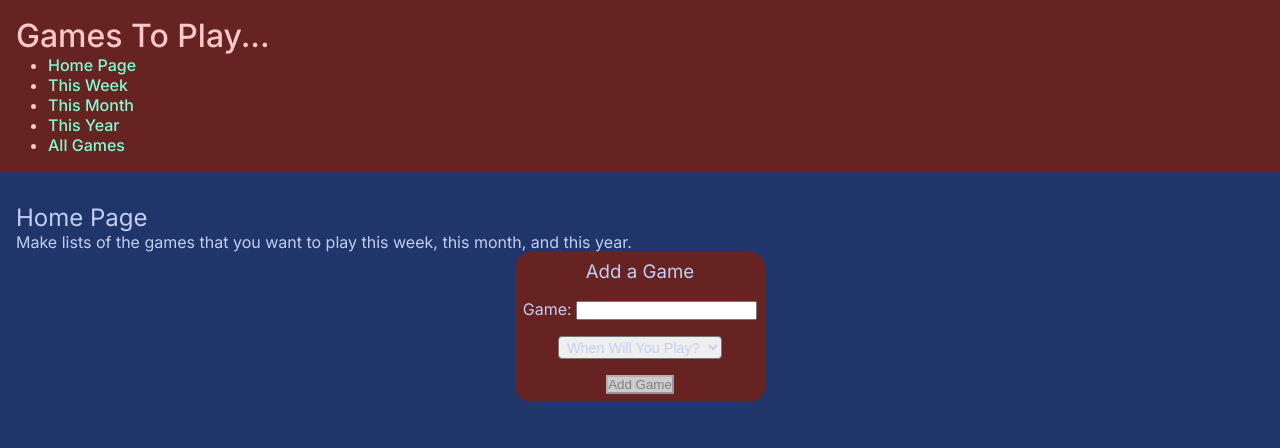
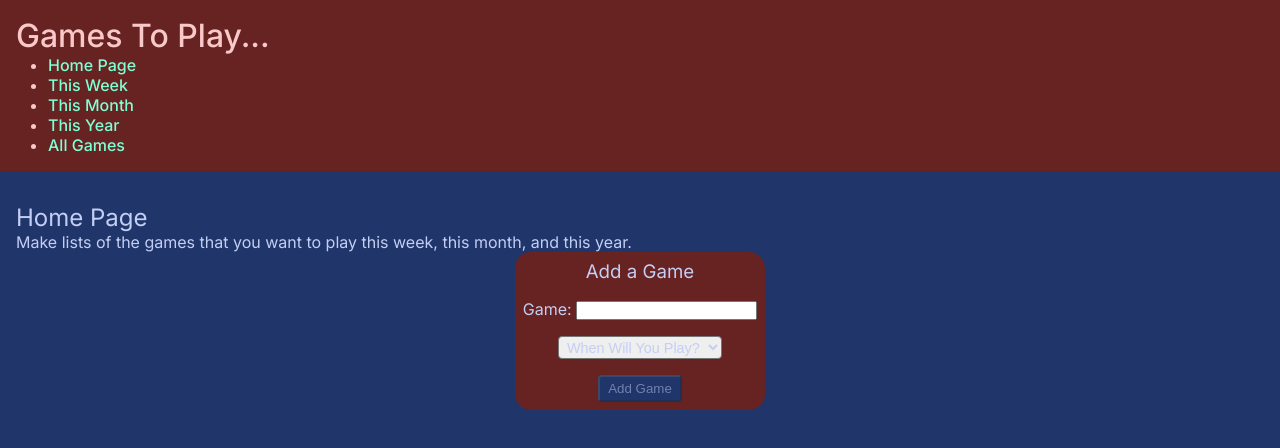
Before and after one commit to franco-ortega/to-do-games, a Next.js app: page / in a window 1280 px wide. Shown: the top 448 px of the page. Built offline with nearby package versions, Linux system fonts and the light colour scheme.

Commit message:
add bkgd and color for enabled vs disabled button

```diff
--- a/app/globals.css
+++ b/app/globals.css
@@ -1,12 +1,23 @@
 :root {
   --max-width: 1100px;
   --border-radius: 12px;
+
+  --disabled: 0.5;
+
+  --h: 227;
+  --s: 68%;
+  --l: 86%;
 
   --bkgd-clr-main: hsl(223, 54%, 27%);
   --bkgd-clr-accent: hsl(0, 50%, 27%);
 
   --text-clr-main: hsl(227, 68%, 86%);
   --text-clr-accent: hsl(0, 81%, 88%);
+
+  --btn-bkgd-enabled: var(--bkgd-clr-main);
+  --btn-bkgd-disabled: var(--bkgd-clr-main, --disabled);
+  --btn-text-enabled: hsl(var(--h), var(--s), var(--l));
+  --btn-text-disabled: hsl(var(--h), var(--s), var(--l), var(--disabled));
 }
 
 @media (prefers-color-scheme: dark) {
--- a/components/addGame/AddGame.module.scss
+++ b/components/addGame/AddGame.module.scss
@@ -24,8 +24,15 @@
     font-size: .9rem;
   }
 
+  button {
+    border-radius: .25rem;
+    background-color: var(--btn-bkgd-enabled);
+    padding: .25rem .5rem;
+    color: var(--btn-text-enabled);
+  }
+
   button:disabled {
-    background-color: hsl(0, 0%, 80%);
-    color: hsl(0, 0%, 50%);
+    background-color: var(--btn-bkgd-disabled);
+    color: var(--btn-text-disabled);
   }
 }
```
